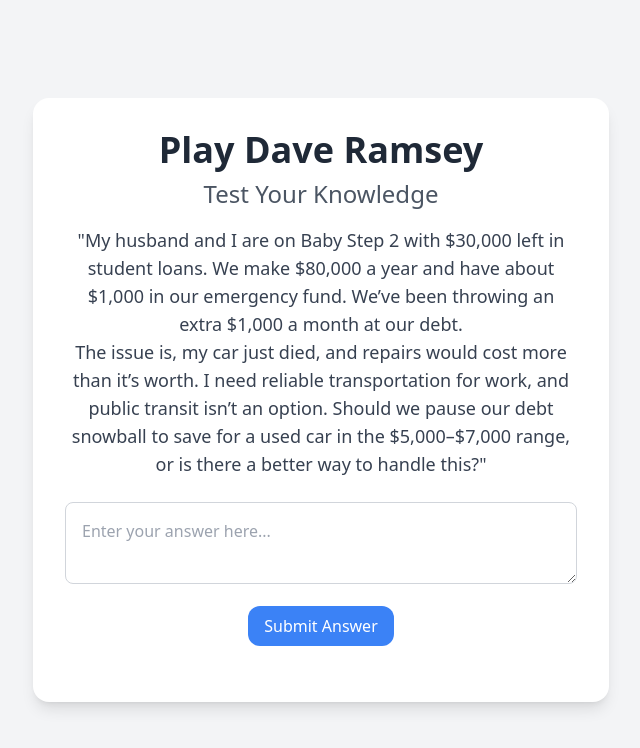
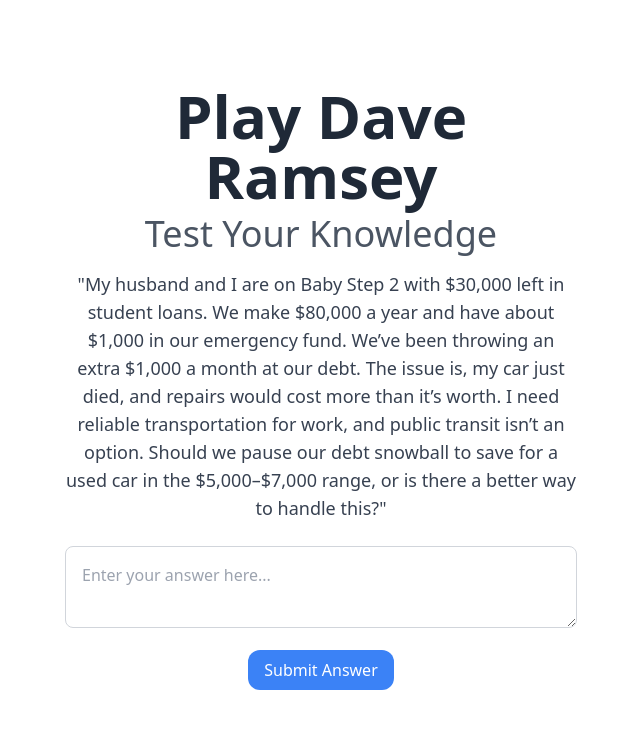
Before and after one commit to timlevesque/playdave, a website: page public/index.html in a window 1280 px wide. Shown: the whole page, without its empty margins (319-959 px from the left). Drawn offline with nearby package versions, Linux system fonts and the light colour scheme.

Commit message:
Update index.html

```diff
--- a/public/index.html
+++ b/public/index.html
@@ -6,13 +6,12 @@
     <title>Play Dave Ramsey - Test Your Knowledge</title>
     <script src="https://cdn.tailwindcss.com"></script>
 </head>
-<body class="bg-gray-100 flex flex-col items-center justify-center min-h-screen">
-    <div class="bg-white shadow-lg rounded-2xl p-8 w-full max-w-xl text-center">
-        <h1 class="text-4xl font-bold text-gray-800 mb-2">Play Dave Ramsey</h1>
-        <h2 class="text-2xl font-medium text-gray-600 mb-4">Test Your Knowledge</h2>
+<body class="bg-white flex flex-col items-center justify-center min-h-screen">
+    <div class="p-8 w-full max-w-xl text-center">
+        <h1 class="text-6xl font-bold text-gray-800 mb-2">Play Dave Ramsey</h1>
+        <h2 class="text-4xl font-medium text-gray-600 mb-4">Test Your Knowledge</h2>
         <p id="question" class="text-lg text-gray-700 mb-6">
-            "My husband and I are on Baby Step 2 with $30,000 left in student loans. We make $80,000 a year and have about $1,000 in our emergency fund. We’ve been throwing an extra $1,000 a month at our debt. <br>
-            The issue is, my car just died, and repairs would cost more than it’s worth. I need reliable transportation for work, and public transit isn’t an option. Should we pause our debt snowball to save for a used car in the $5,000–$7,000 range, or is there a better way to handle this?"
+            "My husband and I are on Baby Step 2 with $30,000 left in student loans. We make $80,000 a year and have about $1,000 in our emergency fund. We’ve been throwing an extra $1,000 a month at our debt. The issue is, my car just died, and repairs would cost more than it’s worth. I need reliable transportation for work, and public transit isn’t an option. Should we pause our debt snowball to save for a used car in the $5,000–$7,000 range, or is there a better way to handle this?"
         </p>
         <textarea id="userInput" class="w-full p-4 border border-gray-300 rounded-lg focus:ring-2 focus:ring-blue-400 focus:outline-none mb-4" placeholder="Enter your answer here..."></textarea>
         <button id="submitButton" onclick="sendMessage()" class="bg-blue-500 hover:bg-blue-600 text-white font-medium py-2 px-4 rounded-xl transition">Submit Answer</button>
```
